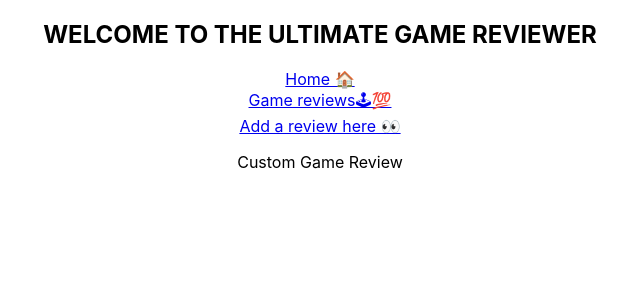
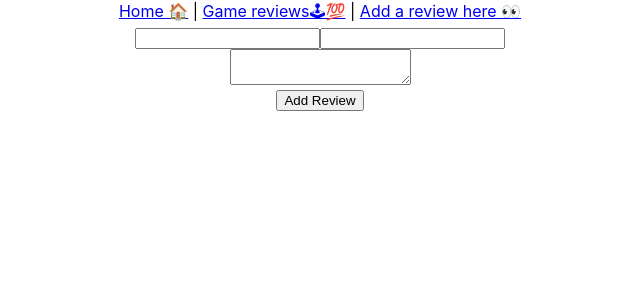
Before and after one commit to cbenitez99/game-review-project, a React (Create React App) app: page /games/new in a window 1280 px wide. Shown: the top 300 px of the page, without its empty margins (320-960 px from the left). Built offline with nearby package versions, Linux system fonts and the light colour scheme; no server answers.

Commit message:
Added form data

```diff
--- a/src/App.css
+++ b/src/App.css
@@ -1,3 +1,14 @@
 .App {
   text-align: center;
 }
+
+.game-card {
+  border: solid 10px black;
+  margin: 5em;
+  padding: 20px;
+}
+
+.main-page {
+  background-image: url("https://i.pcmag.com/imagery/articles/03kaMbDH35Xhs9F4U06JzSB-3.1613573439.fit_lim.size_1600x900.jpg");
+  background-repeat: no-repeat;
+}
--- a/src/App.js
+++ b/src/App.js
@@ -12,6 +12,16 @@ import Home from './components/Home';
 
 function App() {
 
+  const [formData, setFormData] = useState({
+    image: "",
+    title: "",
+    rating: 0,
+    price: 0,
+    platform: "",
+    review: "",
+    user: ""
+})
+
   const [reviews, setReviews] = useState([])
 
   useEffect(()=>{
@@ -24,7 +34,6 @@ function App() {
 
   return (
     <div className="App">
-      <h2>WELCOME TO THE ULTIMATE GAME REVIEWER</h2>
       <Router>
 
         <Navbar/>
@@ -40,7 +49,7 @@ function App() {
           </Route>
 
           <Route exact path="/games/new">
-            <GameReviewForm reviews={reviews}/>
+            <GameReviewForm formData={formData} reviews={reviews}/>
           </Route>
 
         </Switch>
--- a/src/components/GameCard.js
+++ b/src/components/GameCard.js
@@ -3,15 +3,14 @@ import React from "react"
 function GameCard({review}){
 
     return (
-        <div>
+        <div className="game-card">
             <img alt={review.title} src={review.image}/>
             <h3>{review.title}</h3>
             <h5>{review.rating} ⭐️'s</h5>
             <h3 style={{color: "red"}}>{review.price}</h3>
             <em><h4>{review.platform}</h4></em>
             <h5>"{review.review}"</h5>
-            <p>{review.user}</p>
-            <hr/>
+            <p> -{review.user}</p>
         </div>
     )
 }
--- a/src/components/GameReviewForm.js
+++ b/src/components/GameReviewForm.js
@@ -1,11 +1,27 @@
-import React from "react";
+import React, { useState } from "react";
 
-function GameReviewForm (props){
+function GameReviewForm ({formData, reviews}){
+
+    const [firstName, setFirstName] = useState("")
+    const [lastName, setLastName] = useState("")
+
+    function handleFirstName(event) {
+        setFirstName(event.target.value);
+      }
+
+      function handleLastName(event) {
+        setLastName(event.target.value);
+      }
 
     return (
-
-        <p>Custom Game Review</p>
-
+        <form>
+            <input type="text" onChange={handleFirstName} value={firstName}/>
+            <input type="text" onChange={handleLastName} value={lastName}/>
+            <br/>
+            <textarea type="text"/>
+            <br/>
+            <button type="submit">Add Review</button>
+        </form>
     )
 }
 
--- a/src/components/GameReviewsList.js
+++ b/src/components/GameReviewsList.js
@@ -9,6 +9,7 @@ function GameReviewsList({reviews}){
 
     return (
         <div>
+            <h1>Reviewed Games:</h1>
             {mappedReviews}
         </div>
     )
--- a/src/components/Home.js
+++ b/src/components/Home.js
@@ -2,7 +2,11 @@ import React from "react";
 
 function Home(){
     return (
-        <p>Click a link above to navigate!</p>
+        <div>
+            <h2>WELCOME TO THE ULTIMATE GAME REVIEWER</h2>
+            <p>Click a link above to navigate!</p>
+            <img alt="gaming accessories" src="https://i.pcmag.com/imagery/articles/03kaMbDH35Xhs9F4U06JzSB-3.1613573439.fit_lim.size_1600x900.jpg"/>
+        </div>
     )
 }
 
--- a/src/components/Navbar.js
+++ b/src/components/Navbar.js
@@ -1,15 +1,13 @@
 import React from "react"
-import {Link} from "react-router-dom"
+import { NavLink} from "react-router-dom"
 
 function Navbar(){
 
     return (
-        <nav>
-            <Link to="/">Home 🏠 </Link>
-            <br/>
-            <Link to="/games">Game reviews🕹💯</Link>
-            <br/>
-            <Link to="/games/new">Add a review here 👀</Link>
+        <nav id="navbar">
+
+            <NavLink to="/">Home 🏠</NavLink> | <NavLink to="/games">Game reviews🕹💯</NavLink> | <NavLink to="/games/new">Add a review here 👀</NavLink>
+
         </nav>
 
     )
```
